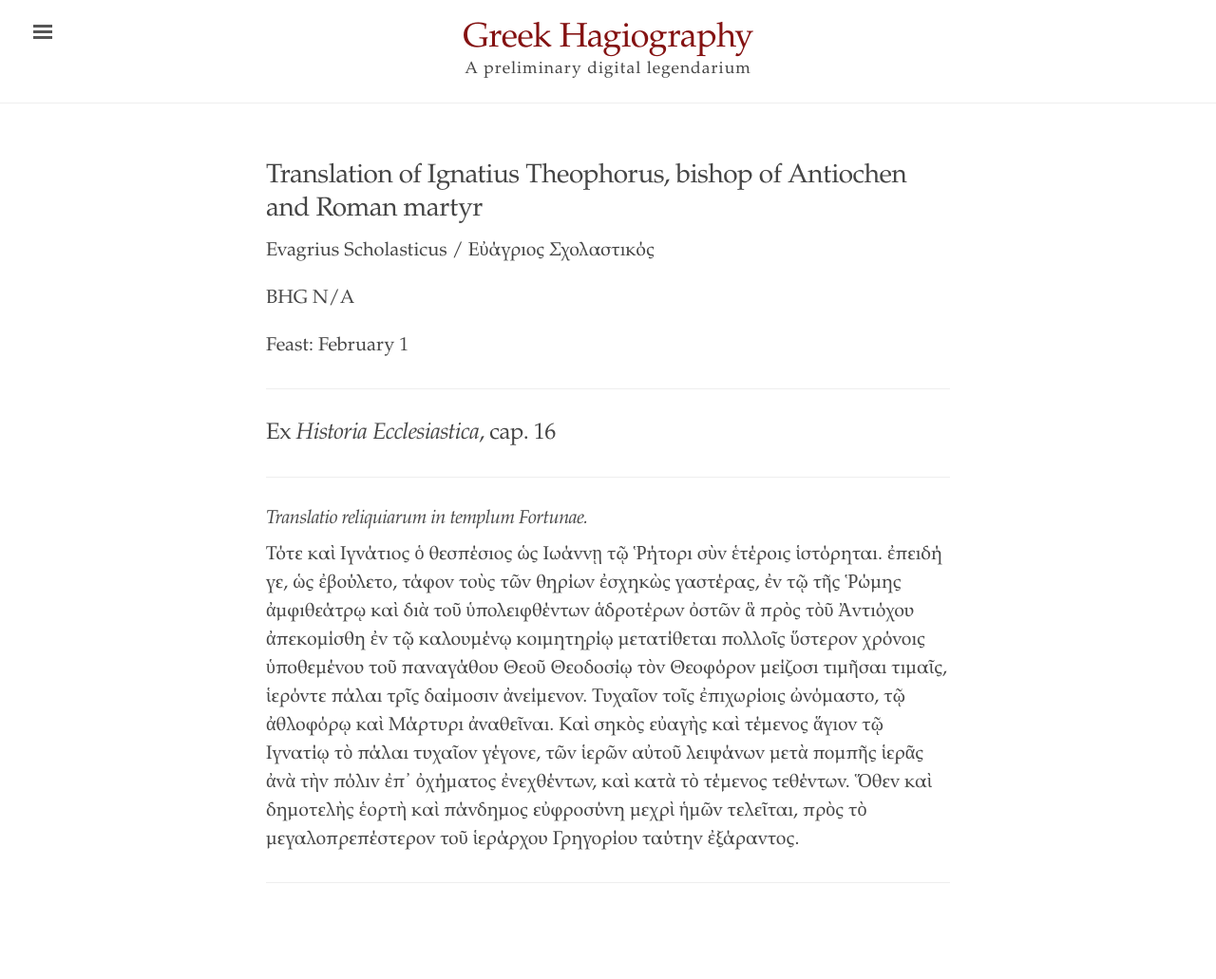
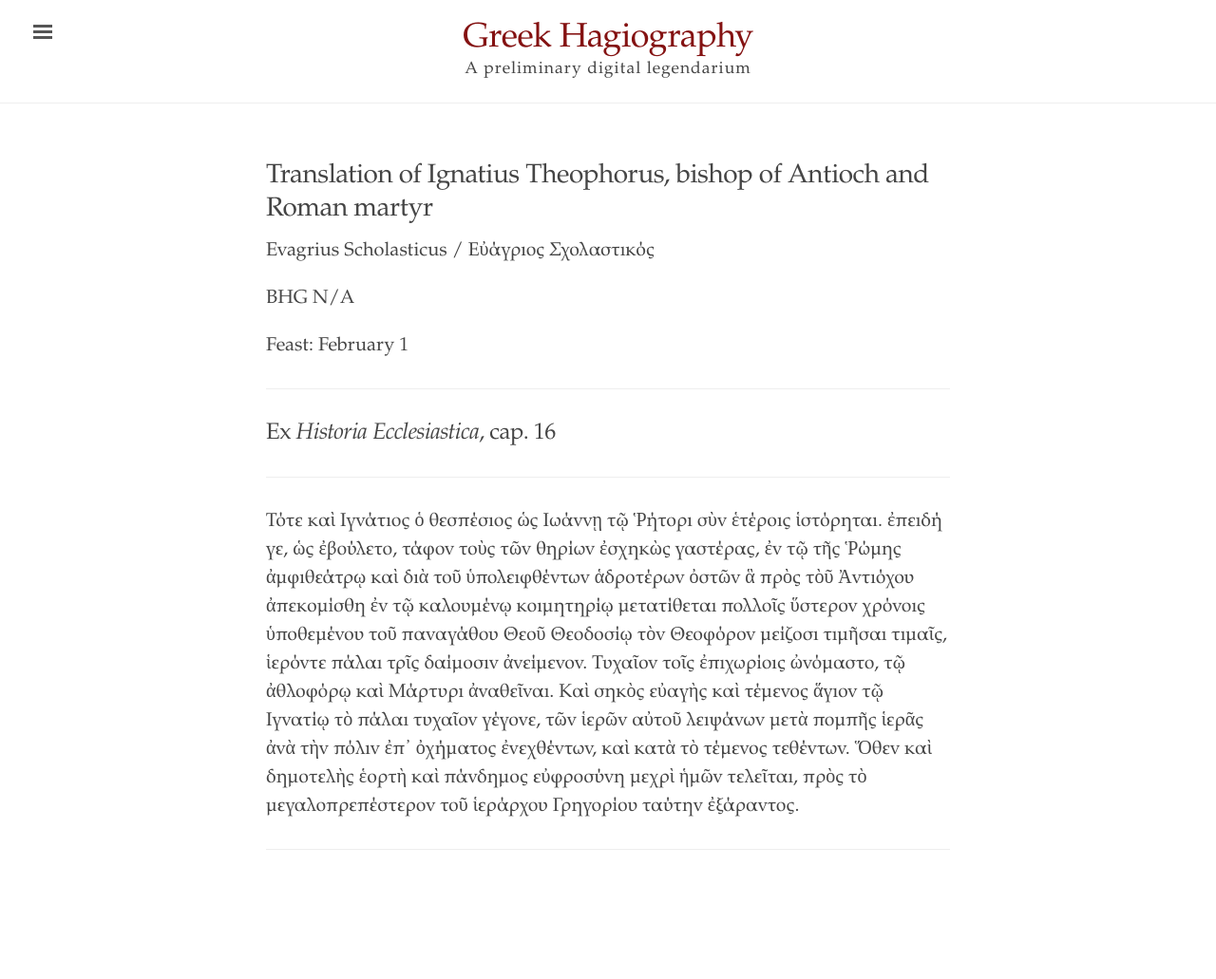
Before and after one commit to cjkoepke1/greek-hagiography, a Jekyll site: the page built from _texts/translatio-ignatii-theophori.md, in a window 1280 px wide. Shown: the whole page at 95% size. Built offline with Jekyll 4.4.1, drawn with Linux system fonts in a browser that asks for light colours; after the commit the page ends 996 px from its top, so only the background shows below that.

Commit message:
Fixed title and removed Latin heading

```diff
--- a/_texts/translatio-ignatii-theophori.md
+++ b/_texts/translatio-ignatii-theophori.md
@@ -1,6 +1,6 @@
 ---
 layout: narrative
-title: Translation of Ignatius Theophorus, bishop of Antiochen and Roman martyr
+title: Translation of Ignatius Theophorus, bishop of Antioch and Roman martyr
 bhg: N/A
 feast: February 1
 author: Evagrius Scholasticus / Εὐάγριος Σχολαστικός
@@ -14,8 +14,6 @@ source: Acta Sanctorum ex Historia Ecclesiastica, cap. 16
 
 ---
 
-### *Translatio reliquiarum in templum Fortunae.*
-
 Τότε καὶ Ιγνάτιος ὁ θεσπέσιος ὡς Ιωάννῃ τῷ Ῥήτορι σὺν ἑτέροις ἱστόρηται. ἐπειδή γε, ὡς ἐβούλετο, τάφον τοὺς τῶν θηρίων ἐσχηκὼς γαστέρας, ἐν τῷ τῆς Ῥώμης ἀμφιθεάτρῳ καὶ διὰ τοῦ ὑπολειφθέντων ἁδροτέρων ὀστῶν ἃ πρὸς τὸῦ Ἀντιόχου ἀπεκομίσθη ἐν τῷ καλουμένῳ κοιμητηρίῳ μετατίθεται πολλοῖς ὕστερον χρόνοις ὑποθεμένου τοῦ παναγάθου Θεοῦ Θεοδοσίῳ τὸν Θεοφόρον μείζοσι τιμῆσαι τιμαῖς, ἱερόντε πάλαι τρῖς δαίμοσιν ἀνείμενον. Τυχαῖον τοῖς ἐπιχωρίοις ὠνόμαστο, τῷ ἀθλοφόρῳ καὶ Μάρτυρι ἀναθεῖναι. Καὶ σηκὸς εὐαγὴς καὶ τέμενος ἅγιον τῷ Ιγνατίῳ τὸ πάλαι τυχαῖον γέγονε, τῶν ἱερῶν αὐτοῦ λειψάνων μετὰ πομπῆς ἱερᾶς ἀνὰ τὴν πόλιν ἐπ᾽ ὀχήματος ἐνεχθέντων, καὶ κατὰ τὸ τέμενος τεθέντων. Ὅθεν καὶ δημοτελὴς ἑορτὴ καὶ πάνδημος εὐφροσύνη μεχρὶ ἡμῶν τελεῖται, πρὸς τὸ μεγαλοπρεπέστερον τοῦ ἱεράρχου Γρηγορίου ταύτην ἐξάραντος.
 
 ---
```
